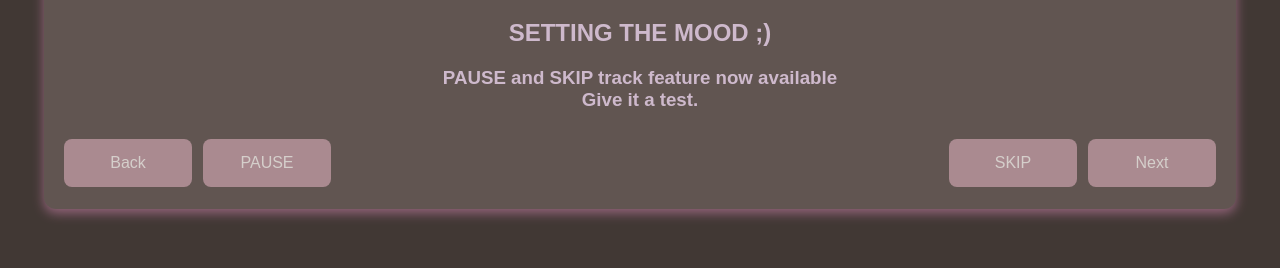
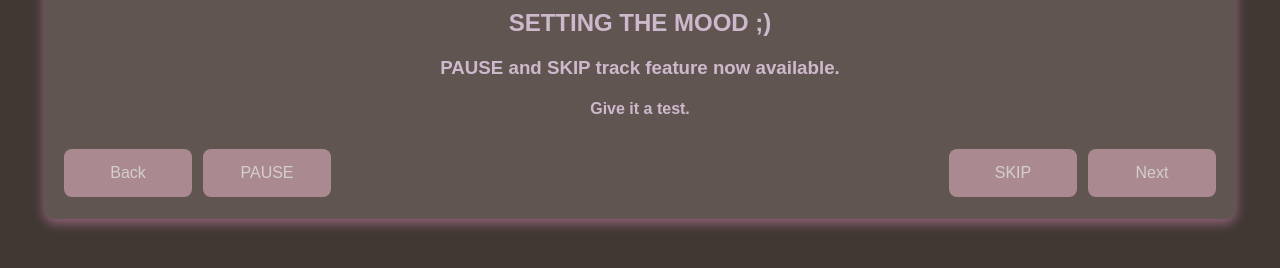
Before and after one commit to HDNRGR/Kei, a plain HTML site: page index.html in a window 1280 px wide. Both pictures are taken after a click on the button "Next". Shown: the part 336-604 px from the top of the page. Drawn offline with Linux system fonts and the light colour scheme.

Commit message:
Update index.html

```diff
--- a/index.html
+++ b/index.html
@@ -381,8 +381,8 @@
         </div>
 
         <div id="stage1" class="stage1 hidden">
-            <h3>PAUSE and SKIP track feature now available<br>
-            Give it a test.</h3>
+            <h3>PAUSE and SKIP track feature now available.</h3>
+            <h4>Give it a test.</h4>
         </div>
 
         <div id="slide4" class="slide4 hidden">
```
